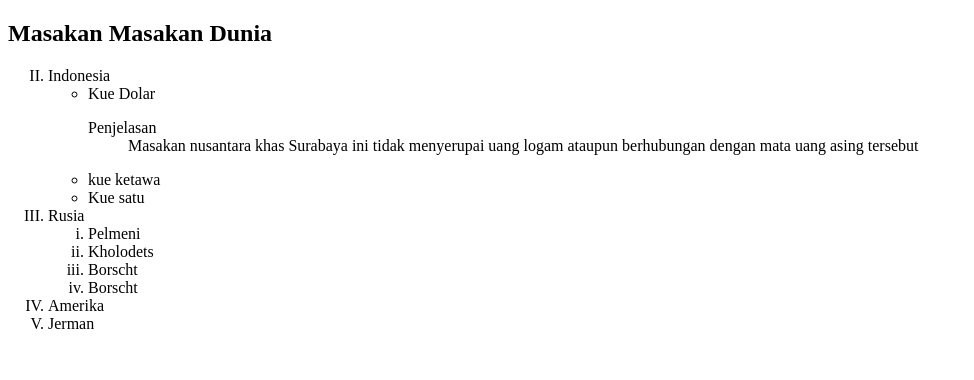
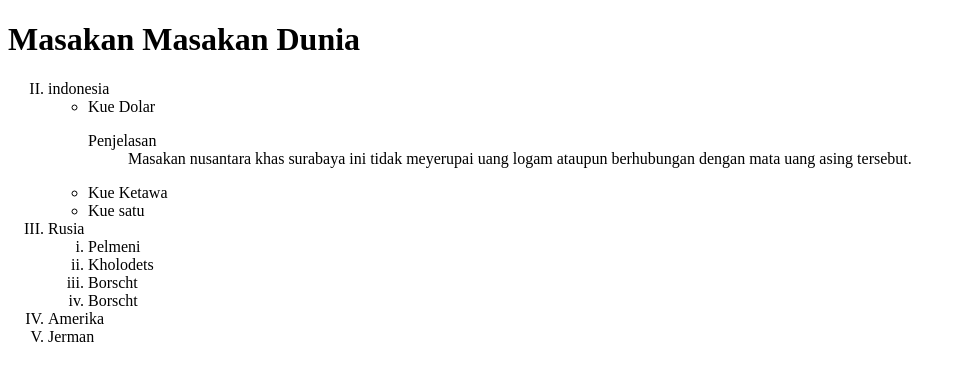
Before and after one commit to hiruma48/tugas_6_html, a plain HTML site: page tugas 6/index.html in a window 1280 px wide. Shown: the whole page, without its empty margins (0-974 px from the left). Drawn offline with Linux system fonts and the light colour scheme.

Commit message:
Add files via upload

```diff
--- a/tugas 6/index.html
+++ b/tugas 6/index.html
@@ -1,27 +1,27 @@
 <!DOCTYPE html>
-<html>
+<html lang="en">
 <head>
-        <meta charset="utf-8">
-        <meta name="author" content="masakan nusantara">
-        <meta name="keywords" content="nasi kucing,kue dolar,kue satu,kue kentut">
-        <meta name="description" content="berbagai masakan nusantara">
-        <meta http-equiv="refresh" content="60">
-        <title> web masakan nusantara</title>
-        <link rel="icon" href="https://www.masakapahariini.com/wp-content/themes/mahi/assets/img/favicons/apple-touch-icon-57x57.png " type="image/x-icon"/>
+    <meta charset="UTF-8">
+    <meta name="viewport" content="width=device-width, initial-scale=1.0">
+    <title>belaja html</title>
 </head>
 <body>
-        <h2>Masakan Masakan Dunia</h2>
+    <h1>Masakan Masakan Dunia</h1>
     <ol type="I" start="2">
-            <li>Indonesia</li>
-                <ol>
-                    <li type="circle">Kue Dolar</li>
+        <li>indonesia</li>
+        <ul>
+            <li>Kue Dolar</li>
             <dl>
                 <dt>Penjelasan</dt>
-                        <dd>Masakan nusantara khas Surabaya ini tidak menyerupai uang logam ataupun berhubungan dengan mata uang asing tersebut</dd>
+            <dd>
+                Masakan nusantara khas surabaya ini tidak meyerupai uang logam ataupun
+                berhubungan dengan mata uang asing tersebut.
+            </dd>
             </dl>
-                    <li type="circle">kue ketawa</li>
-                    <li type="circle">Kue satu</li>
-                </ol>
+
+            <li>Kue Ketawa</li>
+            <li>Kue satu</li>
+        </ul>
         <li>Rusia</li>
         <ol type="i">
             <li>Pelmeni</li>
```
Lines whose indentation alone changed are shown as unchanged.
